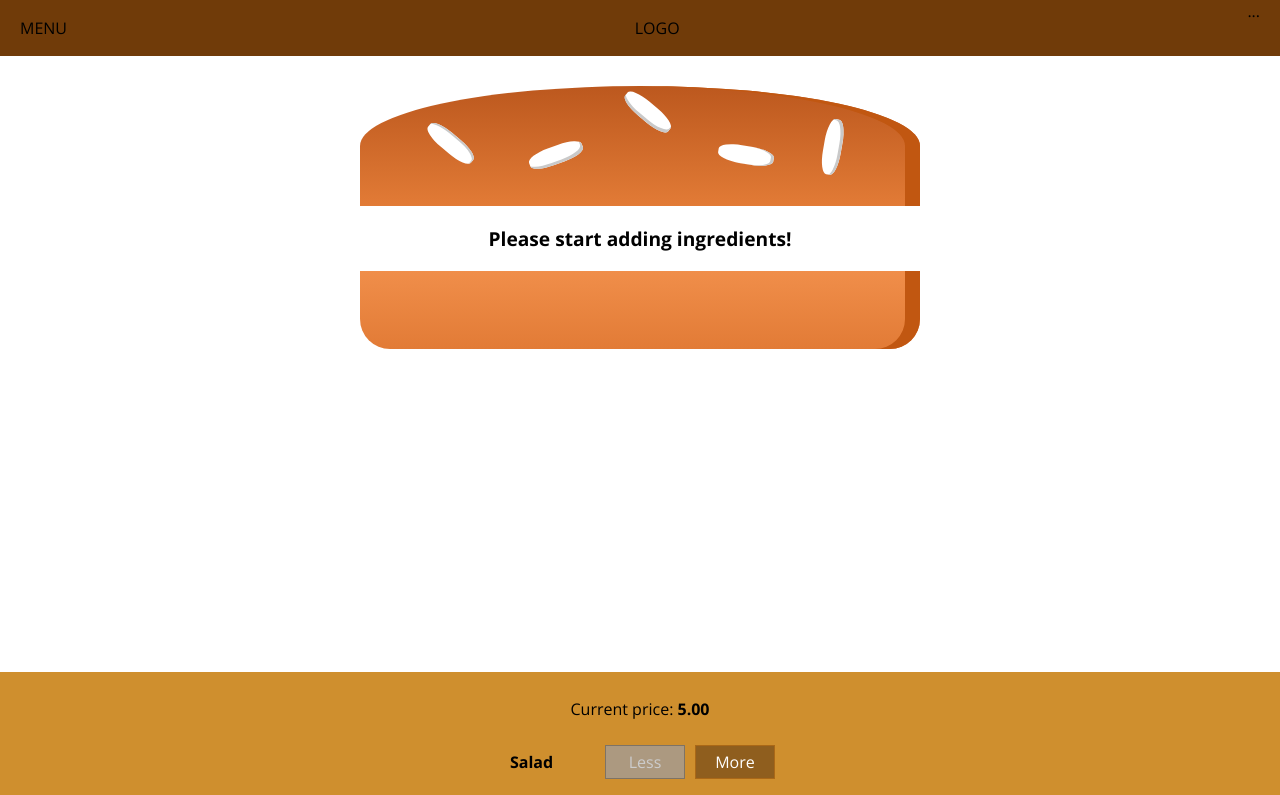
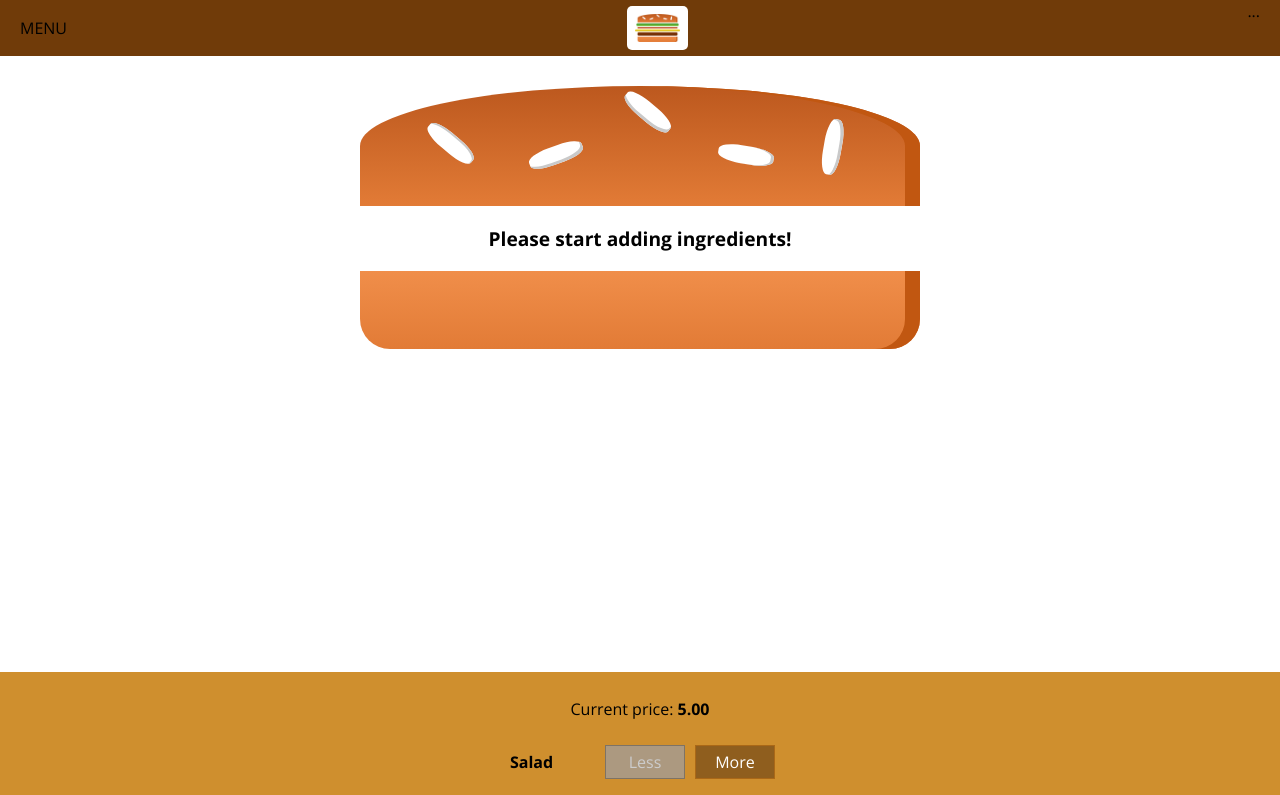
Before and after one commit to geestaq/burger-builder-app, a React (Create React App) app: page / in a window 1280 px wide. Shown: the top 795 px of the page. Built offline with nearby package versions, Linux system fonts and the light colour scheme.

Commit message:
Add Logo component

```diff
--- /dev/null
+++ b/src/components/common/Logo/Logo.js
@@ -0,0 +1,11 @@
+import React from 'react';
+import burgerLogo from '../../../assets/images/burger-logo.png';
+import './Logo.scss';
+
+const logo = (props) => (
+  <div className='logo'>
+    <img src={burgerLogo} alt='BB logo' />
+  </div>
+);
+
+export default logo;
--- /dev/null
+++ b/src/components/common/Logo/Logo.scss
@@ -0,0 +1,11 @@
+.logo {
+  background-color: white;
+  padding: 8px;
+  height: 80%;
+  box-sizing: border-box;
+  border-radius: 5px;
+
+  img {
+    height: 100%;
+  }
+}
--- a/src/components/layouts/Toolbar/Toolbar.js
+++ b/src/components/layouts/Toolbar/Toolbar.js
@@ -1,10 +1,11 @@
 import React from 'react';
+import Logo from '../../common/Logo/Logo';
 import './Toolbar.scss';
 
 const toolbar = (props) => (
   <header className='toolbar'>
     <div>MENU</div>
-    <div>LOGO</div>
+    <Logo />
     <nav>
       ...
     </nav>
```
Also changed, not shown: src/assets/images/burger-logo.png (added).
